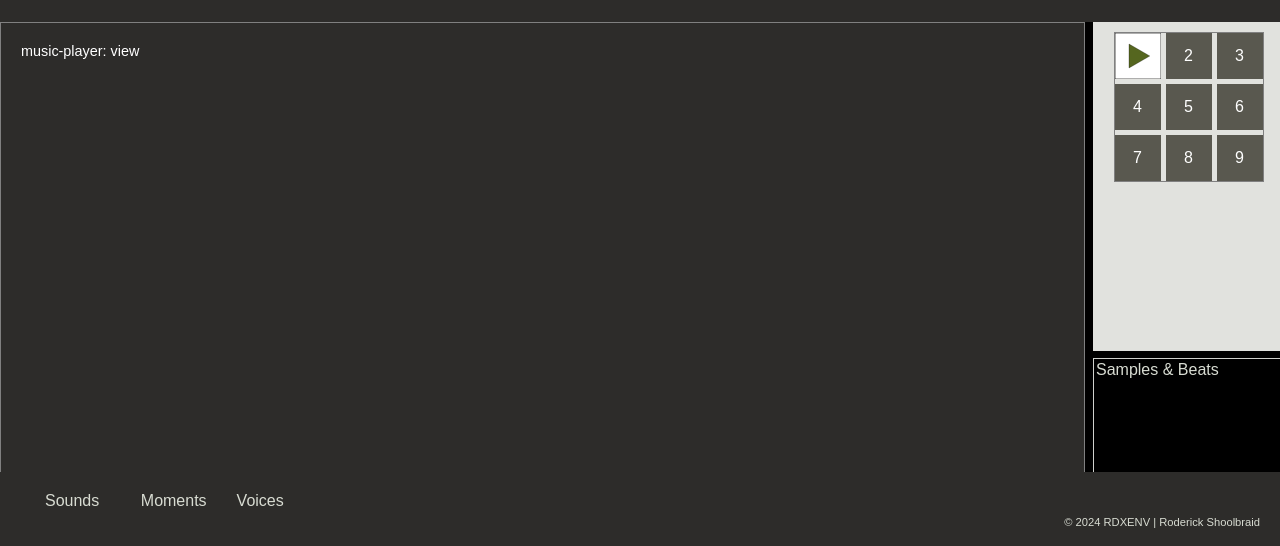
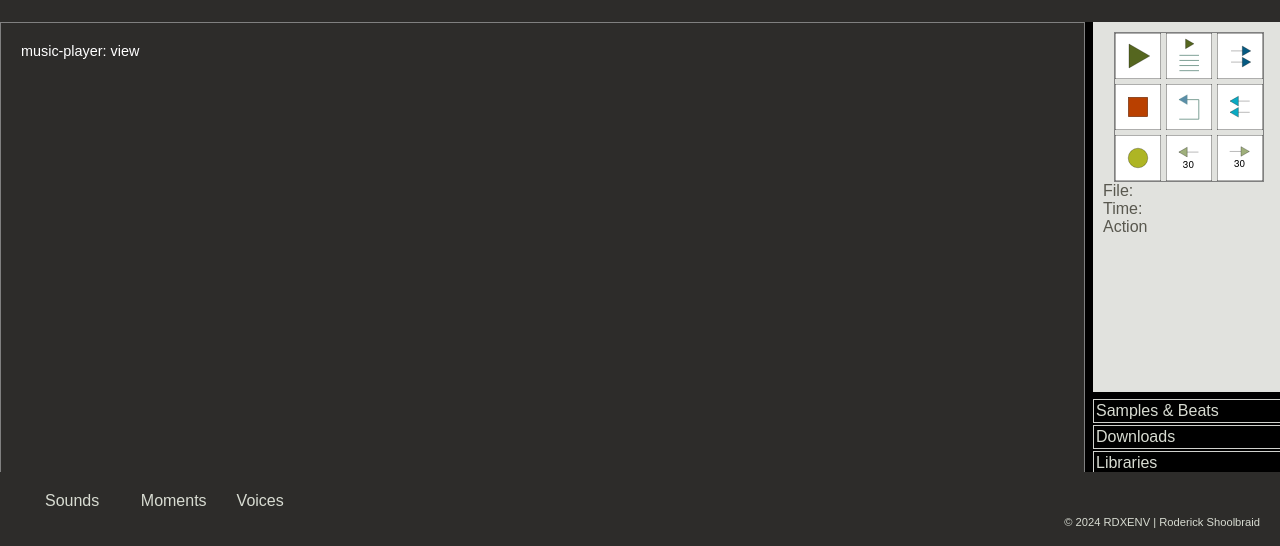
Before and after one commit to XUDOR/_Newmuzak, a plain HTML site: page index.html in a window 1280 px wide. Shown: the part 228-774 px from the top of the page. Drawn offline with Linux system fonts and the light colour scheme.

Commit message:
transport grig-icons- SVG ++ ids for JS

```diff
--- a/index.html
+++ b/index.html
@@ -39,20 +39,42 @@
                 <div class="grid-item">
                   <img src="ASSETS/IMAGES/NM-trans-play1.svg" alt="Play Button" class="play-button" id="play-button">
                 </div>
-                <div class="grid-item">2</div>
-                <div class="grid-item">3</div>
-                <div class="grid-item">4</div>
-                <div class="grid-item">5</div>
-                <div class="grid-item">6</div>
-                <div class="grid-item">7</div>
-                <div class="grid-item">8</div>
-                <div class="grid-item">9</div>
+                <div class="grid-item">
+                  <img src="ASSETS/IMAGES/NM-trans-playLib.svg" alt="Play Library Button" class="play-lib-button" id="play-lib-button">
+                </div>
+                <div class="grid-item">
+                  <img src="ASSETS/IMAGES/NM-trans-Next.svg" alt="Next Button" class="next-button" id="next-button">
+                </div>
+                <div class="grid-item">
+                  <img src="ASSETS/IMAGES/NM-trans-Stop.svg" alt="Stop Button" class="stop-button" id="stop-button">
+                </div>
+                <div class="grid-item">
+                  <img src="ASSETS/IMAGES/NM-trans-Repeat.svg" alt="Repeat Button" class="repeat-button" id="repeat-button">
+                </div>
+                <div class="grid-item">
+                  <img src="ASSETS/IMAGES/NM-trans-Before.svg" alt="Before Button" class="before-button" id="before-button">
+                </div>
+                <div class="grid-item">
+                  <img src="ASSETS/IMAGES/NM-trans-Pause.svg" alt="Pause Button" class="pause-button" id="pause-button">
+                </div>
+                <div class="grid-item">
+                  <img src="ASSETS/IMAGES/NM-trans-30Before.svg" alt="30Before Button" class="before30-button" id="before30-button">
+                </div>
+                <div class="grid-item">
+                  <img src="ASSETS/IMAGES/NM-trans-30Next.svg" alt="30Next Button" class="next30-button" id="next30-button">
+                </div>
               </div>
+            <div class="PlayerInfo">
+              <div class="FileName">File:</div>
+              <div class="Time">Time:</div>
+              <div class="TranStatus">Action</div>
             </div>
-
+          </div>
+          <div>
             <div class="stacked2">Samples & Beats</div>
             <div class="stacked3">Downloads</div>
             <div class="stacked4">Libraries</div>
+            </div>
           </div>
         </div>
       </div>
```
